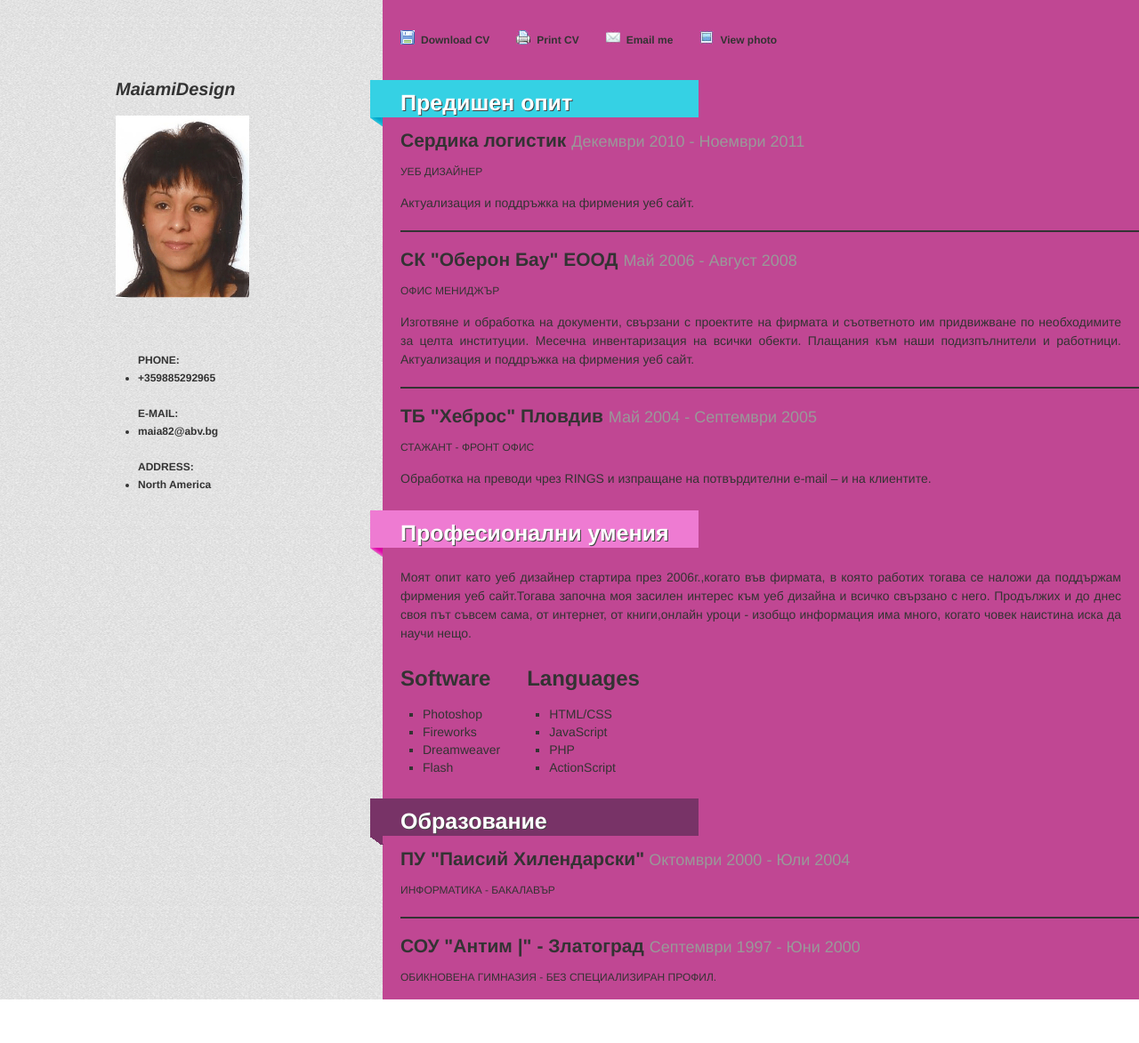
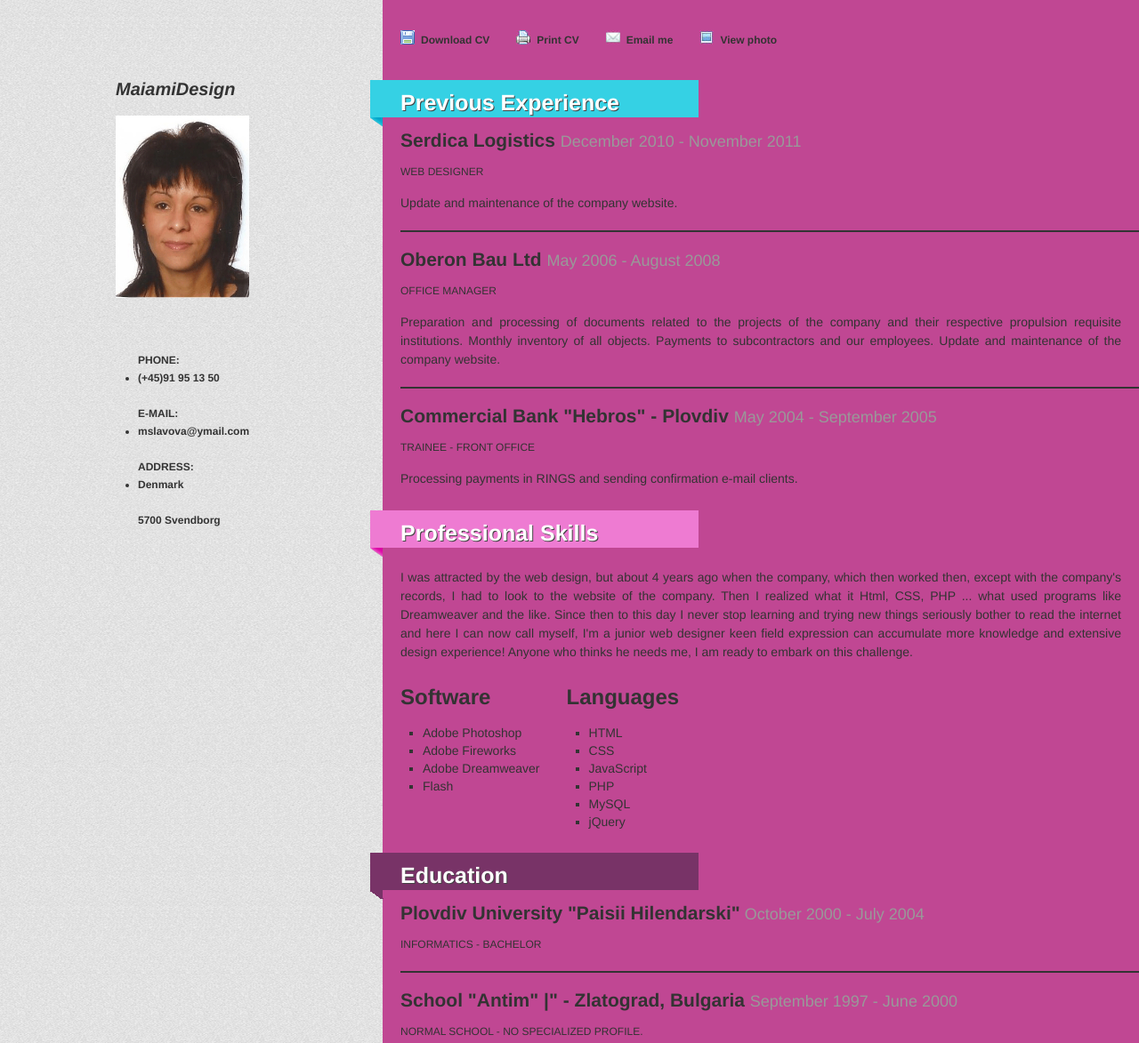
Before and after one commit to maiamiii/bootstrap, a plain HTML site: page bootstrap/index.html in a window 1280 px wide. Shown: the top 1173 px of the page at 89% size. Before the commit the page ends 1124 px from the top, so only its background shows below. Drawn offline with nearby package versions, Linux system fonts and the light colour scheme.

Commit message:
Update bootstrap/index.html

```diff
--- a/bootstrap/index.html
+++ b/bootstrap/index.html
@@ -27,11 +27,12 @@
         <br>
         <br>
         <ul class="left_center">PHONE:<br>
-                            <li class="phone">+359885292965</li><br>
+                            <li class="phone">(+45)91 95 13 50</li><br>
                                 E-MAIL:<br>
-                            <li class="email">maia82@abv.bg</li><br>
+                            <li class="email">mslavova@ymail.com</li><br>
                                 ADDRESS:<br>
-                            <li class="address">North America</li><br>
+                            <li class="address">Denmark</li><br>
+				5700 Svendborg
                             </ul>
         </div>
       </div>
@@ -49,53 +50,60 @@
         <!-- begin the resume content -->
 
         <!-- begin section -->
-        <h1 class="blue">Предишен опит</h1>
-        <h2>Сердика логистик <small>  Декември 2010 - Ноември 2011 </small></h2>
-        <div class="position">Уеб дизайнер</div>
-        <p>Актуализация и поддръжка на фирмения уеб сайт.</p>
+        <h1 class="blue">Previous Experience</h1>
+        <h2>Serdica Logistics <small>  December 2010 - November 2011 </small></h2>
+        <div class="position">Web Designer</div>
+        <p>Update and maintenance of the company website.</p>
         <hr><!-- horizontal rule -->
-        <h2>СК "Оберон Бау" ЕООД <small>  Mай 2006 - Август 2008 </small></h2>
-        <div class="position">Офис мениджър</div>
-        <p>Изготвяне и обработка на документи, свързани с проектите на фирмата и
-            съответното им придвижване по необходимите за целта институции.
-            Месечна инвентаризация на всички обекти. Плащания към наши подизпълнители и работници. Актуализация и поддръжка на фирмения уеб сайт.</p>
+        <h2>Oberon Bau Ltd <small>  May 2006 - August 2008 </small></h2>
+        <div class="position">Office Manager</div>
+        <p>Preparation and processing of documents related to the projects of the company
+        and their respective propulsion requisite institutions. Monthly inventory of all objects.
+        Payments to subcontractors and our employees. Update and maintenance of the company website.</p>
              <hr><!-- horizontal rule -->
-            <h2>ТБ "Хеброс" Пловдив <small>  Май 2004 - Септември 2005 </small></h2>
-        <div class="position">Стажант - фронт офис</div>
-        <p>Обработка на преводи чрез RINGS  и изпращане на потвърдителни e-mail – и на клиентите.</p>
+            <h2>Commercial Bank "Hebros" - Plovdiv <small>  May 2004 - September 2005 </small></h2>
+        <div class="position">Trainee - Front Office</div>
+        <p>Processing payments in RINGS and sending confirmation e-mail clients.</p>
         <!-- end section -->
 
         <!-- begin section -->
-        <h1 class="pink">Професионални умения</h1>
-        <p>Моят опит като уеб дизайнер стартира през 2006г.,когато във фирмата, в която работих тогава се наложи да поддържам фирмения уеб сайт.Тогава започна моя засилен интерес към уеб дизайна и всичко свързано с него. Продължих и до днес своя път съвсем сама, от интернет, от книги,онлайн уроци - изобщо информация има много, когато човек наистина иска да научи нещо.</p>
+        <h1 class="pink">Professional Skills</h1>
+        <p>I was attracted by the web design, but about 4 years ago when the company, which then worked then,
+       except with the company's records, I had to look to the website of the company. Then I realized what it
+       Html, CSS, PHP ... what used programs like Dreamweaver and the like. Since then to this day I never stop
+       learning and trying new things seriously bother to read the internet and here I can now call myself,
+       I'm a junior web designer keen field expression can accumulate more knowledge and extensive design experience!
+       Anyone who thinks he needs me, I am ready to embark on this challenge.</p>
         <div class="floatleft">
           <h3>Software</h3>
           <ul>
-            <li>Photoshop</li>
-            <li>Fireworks</li>
-            <li>Dreamweaver</li>
+            <li>Adobe Photoshop</li>
+            <li>Adobe Fireworks</li>
+            <li>Adobe Dreamweaver</li>
             <li>Flash</li>
           </ul>
         </div>
         <div class="floatleft">
           <h3>Languages</h3>
           <ul>
-            <li>HTML/CSS</li>
+            <li>HTML</li>
+            <li>CSS</li>
             <li>JavaScript</li>
             <li>PHP</li>
-            <li>ActionScript</li>
+            <li>MySQL</li>
+            <li>jQuery</li>
           </ul>
         </div>
         <div class="clear"></div>
         <!-- end section -->
 
         <!-- begin section -->
-        <h1 class="lila">Образование</h1>
-        <h2>ПУ "Паисий Хилендарски"<small>  Октомври 2000 - Юли 2004</small></h2>
-        <div class="position">Информатика - Бакалавър</div>
+        <h1 class="lila">Education</h1>
+        <h2>Plovdiv University "Paisii Hilendarski"<small>  October 2000 - July 2004</small></h2>
+        <div class="position">Informatics - Bachelor</div>
         <hr><!-- horizontal rule -->
-        <h2>СОУ "Антим |" - Златоград <small>  Септември 1997 - Юни 2000</small></h2>
-        <div class="position">Обикновена гимназия - без специализиран профил.</div>
+        <h2>School "Antim" |" - Zlatograd, Bulgaria <small>  September 1997 - June 2000</small></h2>
+        <div class="position">Normal School - no specialized profile.</div>
         <!-- end section -->
 
       </div><!-- end content -->
```
